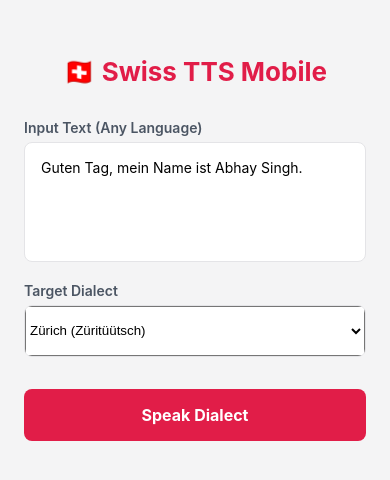
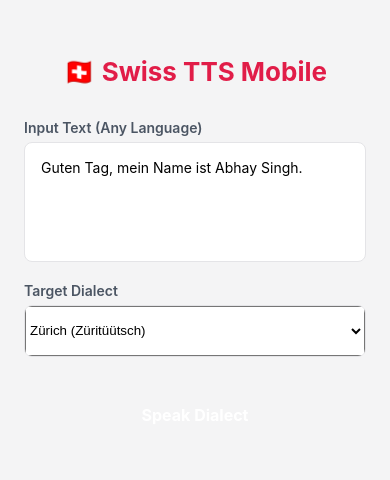
Before and after one commit to gryphus-lab/swiss-tts-engine, a React Native app: screen / in a window 390 px wide. Shown: the part 174-654 px from the top of the page. Built offline with nearby package versions, Linux system fonts and the light colour scheme; no server answers.

Commit message:
Update swiss-tts-app/App.js
Co-authored-by: coderabbitai[bot] <136622811+coderabbitai[bot]@users.noreply.github.com>

```diff
--- a/swiss-tts-app/App.js
+++ b/swiss-tts-app/App.js
@@ -211,8 +211,12 @@ const styles = StyleSheet.create({
   },
   picker: { height: 50, width: "100%" },
   button: {
-    background: "#e11d48",
-    backgroundColor: "#e11d48",
+    button: {
+     backgroundColor: "`#e11d48`",
+     padding: 16,
+     borderRadius: 8,
+     alignItems: "center",
+    },
     padding: 16,
     borderRadius: 8,
     alignItems: "center",
```
